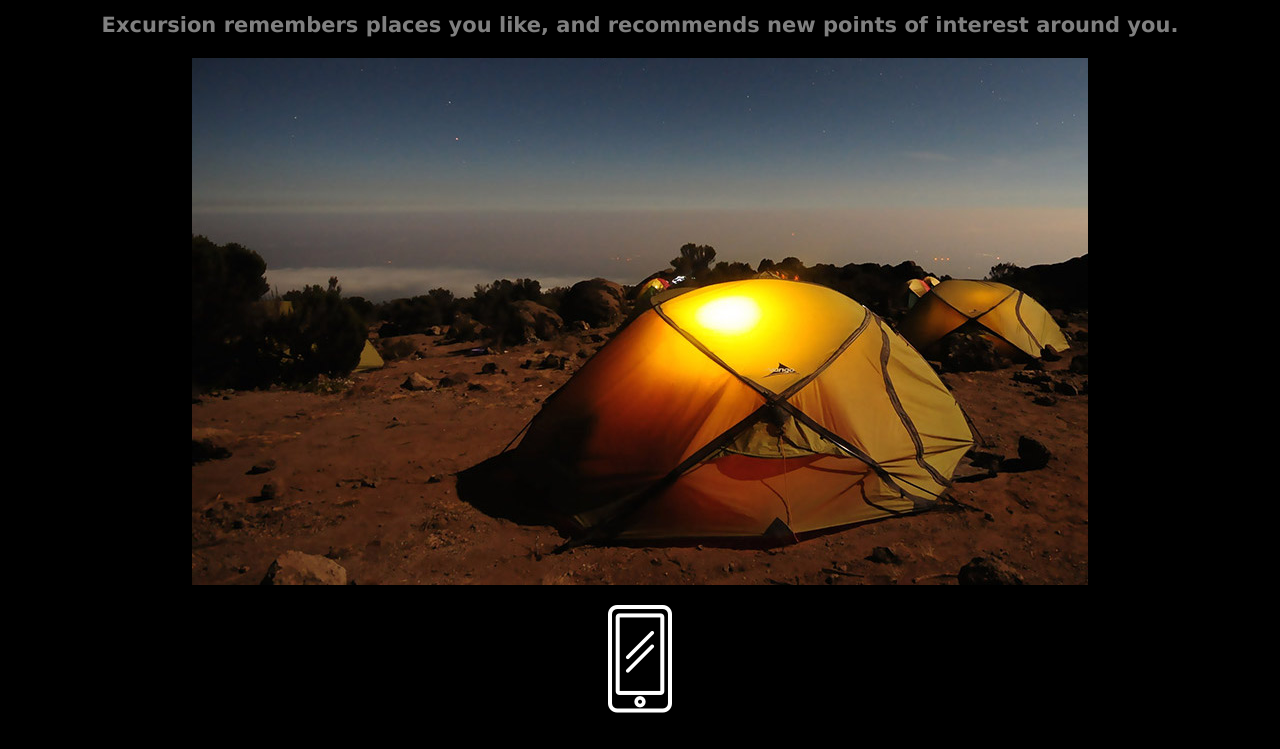
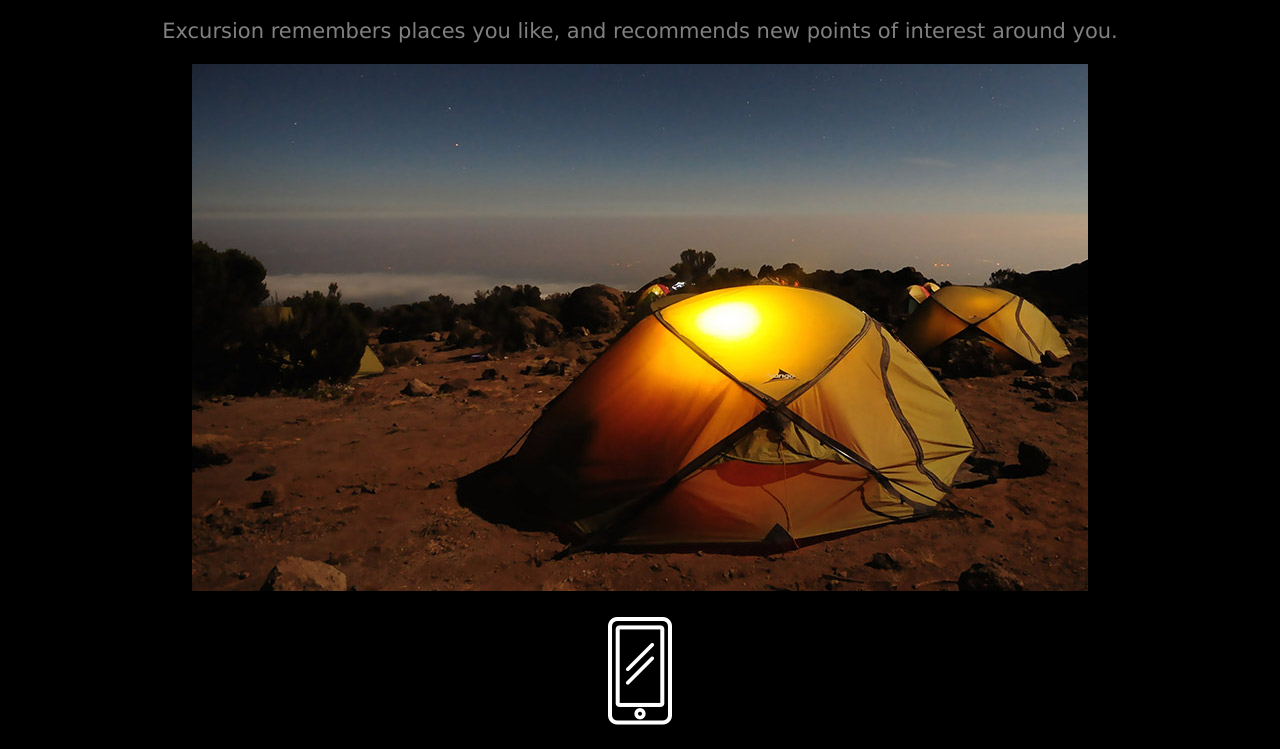
Before and after one commit to Hackenstein/excursion, a plain HTML site: page index.html in a window 1280 px wide. Shown: the part 420-1169 px from the top of the page. Drawn offline with Linux system fonts and the light colour scheme.

Commit message:
aligned with solution for h3 vs p

```diff
--- a/index.html
+++ b/index.html
@@ -12,7 +12,7 @@
     <video src="./resources/videos/excursion.mp4" autoplay loop></video>
     </p>
     <h2>Your personal travel guide</h2>
-    <h3>Excursion remembers places you like, and recommends new points of interest around you.</h3>
+    <p>Excursion remembers places you like, and recommends new points of interest around you.</p>
     <p>
     <img src="./resources/images/camp.jpg" alt="tents in desert">
     </p>
@@ -22,6 +22,5 @@
     <h2>Coming Soon for iPhone and Android</h2>
     <a href="#">Download Excursion (Coming Soon!)</a>
     <footer>&copy Excursion</footer>
-
   </body>
 </html>
--- a/resources/css/style.css
+++ b/resources/css/style.css
@@ -23,7 +23,7 @@ h2 {
   color:white;
 }
 
-h3 {
+p {
   font-size: 21px;
   color:gray;
 }
```
